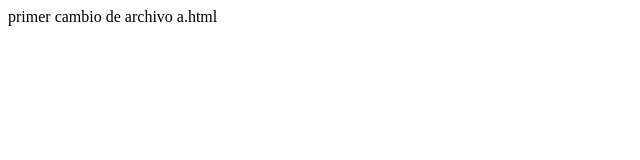
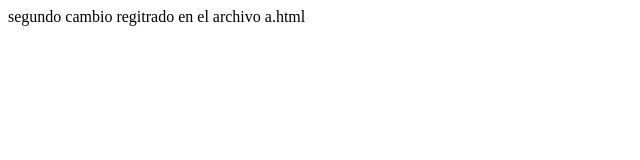
Before and after one commit to Dcarrillo123/prueba, a plain HTML site: page a.html in a window 1280 px wide. Shown: the whole page, without its empty margins (0-640 px from the left). Drawn offline with Linux system fonts and the light colour scheme.

Commit message:
segundo cambio a.html

```diff
--- a/a.html
+++ b/a.html
@@ -3,9 +3,7 @@
 <body>
 
 
-primer cambio de archivo a.html
-
-
+segundo cambio regitrado en el archivo a.html
 
 
 </body>
```
